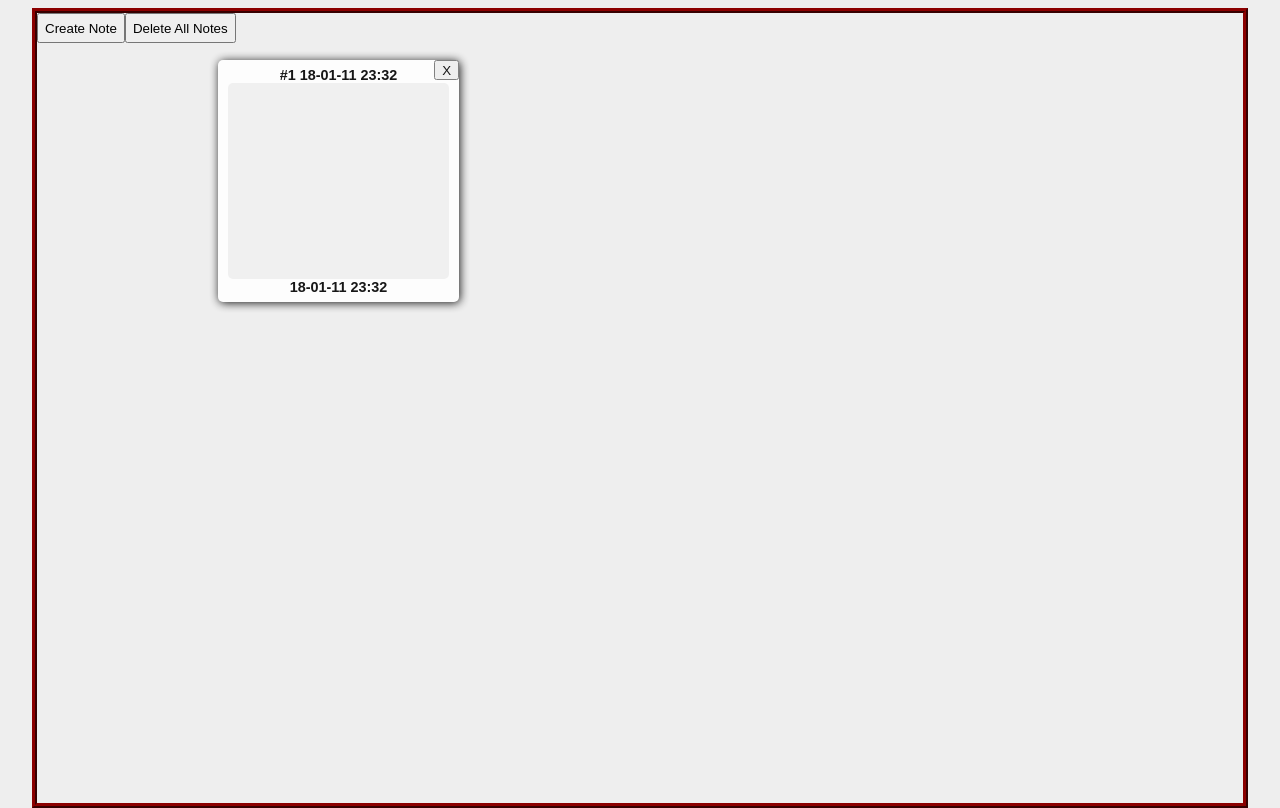
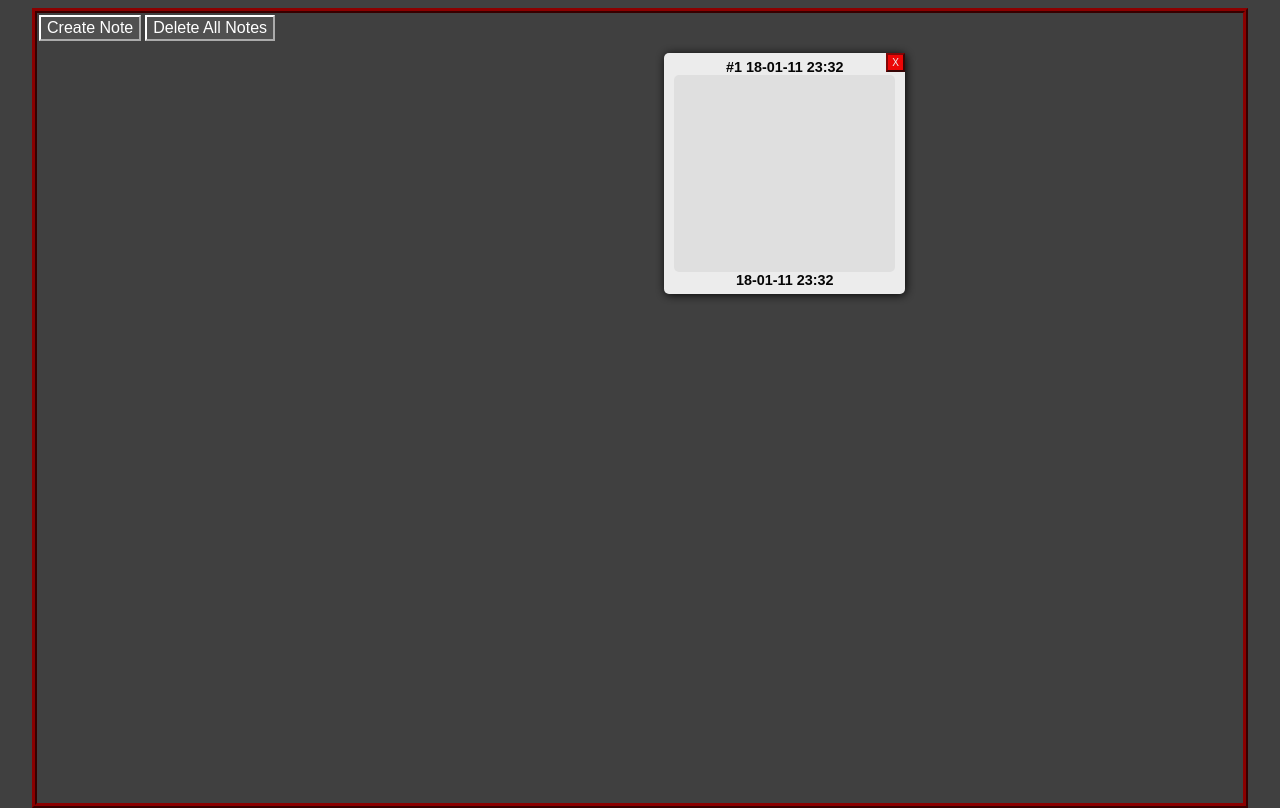
Before and after one commit to javiside/JS_StickyNotes, a plain HTML site: page index.html in a window 1280 px wide. Both pictures are taken after a click on the button "Create Note". Drawn offline with Linux system fonts and the light colour scheme.

Commit message:
005 PRESENTER module: Implemented a factory when creating notes (factory pattern); MODEL module: added savedNotes variable; VIEW module: added createButton and deleteButton variables. Added an EVENTS module (observer pattern).

```diff
--- a/css/style.css
+++ b/css/style.css
@@ -1,15 +1,15 @@
 /* TAG selectors */
 html{                   /*Internet Explorer FIX*/
     height: 100%;
-    background-color: #EEE;
+    background-color: #404040;
 }
 body{
     position: relative;
     box-sizing: border-box;
     width: 95%;
     height: 100%;
-    min-height: 500px;
-    min-width: 500px;
+    min-height: 800px;
+    min-width: 800px;
     margin-left: auto;
     margin-right: auto;
     font-family: Arial, Helvetica, sans-serif;
@@ -18,10 +18,17 @@ body{
 header{
     display:flex;
     height: 30px;
-    background-color: #EEE;
+    background-color: #404040;
 }
 main{
     height: 96%;
+}
+button{
+    border: 2px outset white;
+    background-color: #505050;
+    color: white;
+    margin: 2px;
+    font-size: 1rem;
 }
 textarea{
     overflow-y: auto;
@@ -36,13 +43,19 @@ textarea{
 
 /* #ID Selectors */
 #closeButton{
+    background-color: red;
+    border: 2px outset darkred;
     position: absolute;
     display: inline-block;
-    height: 20px;
+    height: 22px;
     top: 0;
     right: 0;
+    width: 8%;
+    height: 8%;
+    font-size: 70%;
+    margin: 0;
+    padding: 0;
 }
-
 /* .Class Selectors */
 .stickyDiv{
     position: absolute;
@@ -63,6 +76,7 @@ textarea{
 }
 .stickyDiv:active{
     cursor: url('../img/closed.png')20 10, pointer;
+    opacity: .5;
 }
 .red{
     background-color: red;
--- /dev/null
+++ b/js/events.js
@@ -0,0 +1,27 @@
+define(function () {
+    var events = {
+        events: {},
+        on: function (eventName, fn) {
+            this.events[eventName] = this.events[eventName] || [];
+            this.events[eventName].push(fn);
+        },
+        off: function (eventName, fn) {
+            if (this.events[eventName]) {
+                for (var i = 0; i < this.events[eventName].length; i++) {
+                    if (this.events[eventName][i] === fn) {
+                        this.events[eventName].splice(i, 1);
+                        break;
+                    }
+                };
+            }
+        },
+        trigger: function (eventName, data) {
+            if (this.events[eventName]) {
+                (this.events[eventName]).forEach(function (fn) {
+                    fn(data);
+                });
+            }
+        }
+    };
+    return events;
+})
--- a/js/main.js
+++ b/js/main.js
@@ -1,9 +1,25 @@
 //PRESENTER:
-
-require(['model', 'view', 'underscore'], function (model, view, _) {
+require(['model', 'view', 'underscore', 'events'], function (model, view, _, events) {
 
     var identifier = 0; //notes identifier
     var wrapper = view.wrapContainer;
+    var offSet = wrapper.offsetWidth / 5;
+    var getNewNotenDate = function () { return new Date().toJSON().substr(2, 14).replace('T', ' ') };
+
+    //BIND EVENTS//
+    addEventListener("click", handleClick);
+
+    events.on('noteCreated', saveNewNoteData);
+    events.on('noteCreated', renderNote);
+
+    function handleClick(event) {
+        switch (event.target.id) {
+            case "closeButton": closeNote(); break;
+            case "createButton": createNote(); break;
+            case "deleteButton": deleteNotes(); break;
+            default: break;
+        }
+    }
 
     /* * Get random values for position, rotate and color */
     function getRand(from, to, opt) {
@@ -18,32 +34,70 @@ require(['model', 'view', 'underscore'], function (model, view, _) {
     }
 
     function createNote() {
-        var noteID = ++identifier;
-        var noteClass = getRand(0, 5, "color");
-        var initInfo = new Date().toJSON().substr(2, 14).replace('T', ' ');
-        var modInfo = initInfo;
-        var noteText = "";
 
-        // saveNewNoteData(); TODO
-        renderNote(noteID, noteClass, initInfo, modInfo, noteText);
+        // A constructor for defining new notes
+        function Note(options) {
+            // Defaults
+            this.noteID = options.noteID || ++identifier;
+            this.noteClass = options.noteClass || getRand(0, 5, "color");
+            this.initInfo = options.initInfo || getNewNotenDate();
+            this.modInfo = options.modInfo || initInfo;
+            this.noteText = options.noteText || "";
+            this.noteStyle =
+                "width: " + offSet + 'px;' + "height:" + offSet + 'px;' +
+                "left:" + getRand(0, 80) + "%;" + "top: " + getRand(0, 70) + "%;";
+        }
+
+        // Define a skeleton note factory
+        function NotesFactory() { };
+
+        // DEFINE THE PROTYTPES AND UTILITIES FOR THIS FACTORY
+
+        // Our default noteClass is Note
+        NotesFactory.prototype.noteClass = Note;
+
+        // Our Factory method for creating new Note instances
+        NotesFactory.prototype.createNotes = function (options) {
+            switch (options.noteType) {
+                case "note":
+                    this.noteClass = Note;
+                    break;
+                default:
+                    break;
+            }
+            return new this.noteClass(options);
+        };
+
+        // Create an instance of our factory that makes notes
+        var noteFactory = new NotesFactory();
+
+        var note = noteFactory.createNotes({
+            noteType: "note",
+            noteID: ++identifier,
+            noteClass: getRand(0, 5, "color"),
+            initInfo: getNewNotenDate(),
+            modInfo: getNewNotenDate(),
+            noteText: "",
+        });
+
+        //trigger the event when a new note has been created
+        events.trigger('noteCreated', note);
     }
 
-    function renderNote(noteID, noteClass, initInfo, modInfo, noteText) {
-        var offSet = wrapper.offsetWidth / 5;
-        var noteStyle =
-        "width: "+offSet+ 'px;'+
-        "height:"+offSet+ 'px;'+
-        "top: "+getRand(0, 70) + "%;"+
-        "left:"+getRand(0, 80) + "%;";
+    function saveNewNoteData(note) {
+        model.savedNotes[note.noteID] = note;
+        console.dir(model.savedNotes)
+    }
 
+    function renderNote(note) { //TODO refactorize render function
         wrapper.innerHTML +=
             view.noteTemplate({
-                noteClass: noteClass,
-                noteStyle: noteStyle,
-                topInfo: ("#" + noteID + " " + initInfo),
-                noteText: noteText,
-                modInfo: modInfo
+                noteClass: note.noteClass,
+                noteStyle: note.noteStyle,
+                topInfo: ("#" + note.noteID + " " + note.initInfo),
+                noteText: note.noteText,
+                modInfo: note.modInfo
             });
     }
-    createNote(); //TODO implement observer pattern to bind click events
+
 })
--- a/js/model.js
+++ b/js/model.js
@@ -1,7 +1,8 @@
 define(function(){
     var myStorage = window.localStorage;
-
+    var savedNotes = {};
     return {
-        myStorage : myStorage
+        myStorage : myStorage,
+        savedNotes : savedNotes
     }
 })
--- a/js/view.js
+++ b/js/view.js
@@ -1,7 +1,9 @@
-define(['underscore'], function(_){
+define(['underscore'], function (_) {
+    var createButton = document.getElementById("createButton");
+    var deleteButton = document.getElementById("deleteButton");
     var wrapper = document.getElementById("wrapper");
-var template =_.template(
-    `<div class="stickyDiv <%= noteClass %>" style="<%= noteStyle %>">
+    var template = _.template(
+        `<div class="stickyDiv <%= noteClass %>" style="<%= noteStyle %>">
         <text id="topInfo"><%= topInfo %></text>
         <button id="closeButton">X</button>
         <textarea cols="10" rows="10"><%= noteText %></textarea>
@@ -9,7 +11,9 @@ var template =_.template(
     </div>`);
 
     return {
-        wrapContainer : wrapper,
-        noteTemplate : template
+        createButton: createButton,
+        deleteButton: deleteButton,
+        wrapContainer: wrapper,
+        noteTemplate: template
     }
 });
```
Also changed, not shown: index.html (+4 -1 lines).
